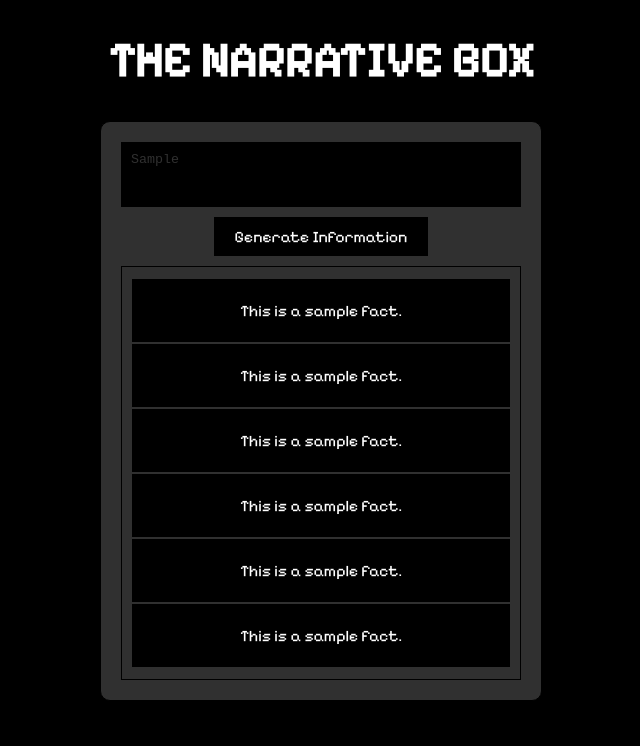
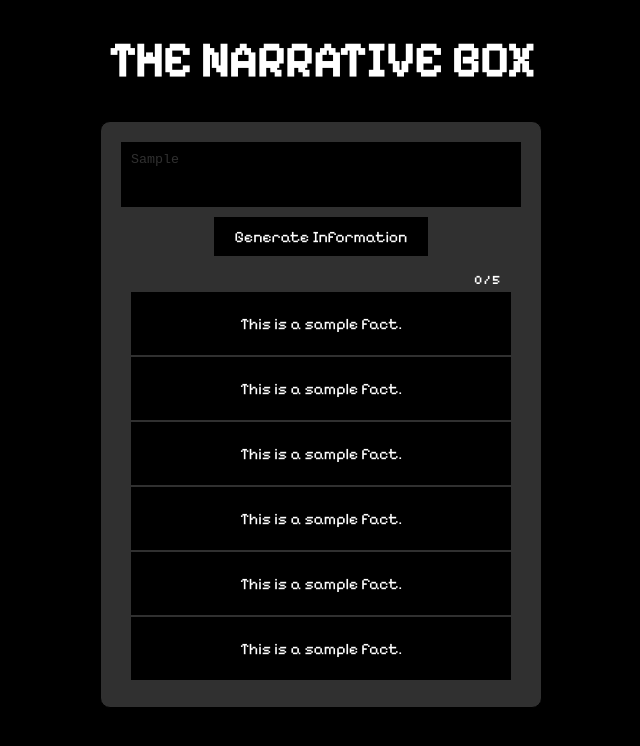
Before and after one commit to tom-plant/the-narrative-box, a React (Create React App) app: page / in a window 1280 px wide. Both pictures are taken after typing "Sample" into the empty fields and a click on the button "Generate Information". Shown: the top 746 px of the page, without its empty margins (319-959 px from the left). Built offline with nearby package versions, Linux system fonts and the light colour scheme.

Commit message:
Add counter for box selection

```diff
--- a/public/index.html
+++ b/public/index.html
@@ -13,6 +13,10 @@
       href="https://fonts.googleapis.com/css2?family=Pixelify+Sans&display=swap"
       rel="stylesheet"
     />
+    <link
+      href="https://fonts.googleapis.com/css2?family=Silkscreen&display=swap"
+      rel="stylesheet"
+      />
     <link rel="apple-touch-icon" href="%PUBLIC_URL%/logo192.png" />
     <!--
       manifest.json provides metadata used when your web app is installed on a
--- a/src/components/InputInterface/AvailableInformation/AvailableInformation.css
+++ b/src/components/InputInterface/AvailableInformation/AvailableInformation.css
@@ -1,13 +1,26 @@
 /* AvailableInformation.css */
 
 .available-information {
-  border: 1px solid black;
-  padding: 10px;
+  border: 0px solid black;
+  padding: 24px 10px 5px; /* Adjust the padding-top value to create space */
   text-align: center;
   margin-top: 10px;
+  position: relative; /* Make the container a positioning context for the counter */
+  font-family: 'Pixelify Sans', sans-serif; /* Set the font-family to Pixelify Sans */
 }
 
 .available-information-title {
   font-family: 'Pixelify Sans', sans-serif;
   font-size: 20px;
 }
+
+.counter {
+  position: absolute; /* Position the counter absolutely within the container */
+  top: 0px; /* Adjust the top distance as needed */
+  right: 10px; /* Adjust the right distance as needed */
+  font-size: 13px; /* Adjust the font size as needed */
+  color: #ffffff;
+  padding: 5px 10px; /* Add padding as needed */
+  border-radius: 5px; /* Add border-radius for rounded corners */
+  font-family: 'Silkscreen', sans-serif; /* Use the Silkscreen font */
+}
--- a/src/components/InputInterface/AvailableInformation/AvailableInformation.jsx
+++ b/src/components/InputInterface/AvailableInformation/AvailableInformation.jsx
@@ -1,26 +1,38 @@
-import React, { useState } from 'react';
+import React, { useState, useEffect } from 'react';
 import FactBox from './FactBox';
 import './AvailableInformation.css';
 
-function AvailableInformation({ factCount }) {
+function AvailableInformation({ factCount, isButtonClicked }) {
   const [boxClicked, setBoxClicked] = useState(new Array(factCount).fill(false));
   const [clickCount, setClickCount] = useState(0);
 
-  const factBoxes = [];
+  useEffect(() => {
+    // Check if the button has been clicked, and initialize the counter accordingly
+    if (isButtonClicked) {
+      setClickCount(0); // Initialize click count to 0 when the button is clicked
+    }
+  }, [isButtonClicked]);
 
   const handleBoxClick = (index) => {
+    if (!isButtonClicked) {
+      // If the button has not been clicked, return early to avoid handling clicks
+      return;
+    }
+
     const updatedClickedState = [...boxClicked];
     updatedClickedState[index] = !updatedClickedState[index];
 
-    // Calculate the new click count based on the updated state
     const newClickCount = updatedClickedState.filter((clicked) => clicked).length;
 
-    // Check if the new click count is within the limit (0 to 5)
     if (newClickCount <= 5) {
       setBoxClicked(updatedClickedState);
       setClickCount(newClickCount);
     }
   };
+
+  const counter = isButtonClicked ? `${clickCount}/5` : null; // Only display counter if the button has been clicked
+
+  const factBoxes = [];
 
   for (let i = 0; i < factCount; i++) {
     const boxClass = boxClicked[i] ? 'fact-box clicked' : 'fact-box';
@@ -34,6 +46,10 @@ function AvailableInformation({ factCount }) {
 
   return (
     <div className="available-information">
+      {/* Display the counter if the button has been clicked */}
+      {counter && <div className="counter">{counter}</div>}
+
+      {/* Display the fact boxes */}
       {factBoxes.length > 0 && factBoxes}
     </div>
   );
--- a/src/components/InputInterface/InputInterface.jsx
+++ b/src/components/InputInterface/InputInterface.jsx
@@ -8,6 +8,7 @@ import './InputInterface.css';
 
 function InputInterface() {
   const [factCount, setFactCount] = useState(0);
+  const [isButtonClicked, setIsButtonClicked] = useState(false); // State to track button click
 
   const handleGenerateClick = () => {
     // Check if factCount is less than 30 before incrementing
@@ -16,13 +17,16 @@ function InputInterface() {
       // Cap the count at 36 if it exceeds
       setFactCount(newFactCount > 30 ? 30 : newFactCount);
     }
+
+    // Set the state to indicate the button has been clicked
+    setIsButtonClicked(true);
   };
 
   return (
     <div className="input-interface">
       <TextEntryBox />
       <GenerateButton onGenerateClick={handleGenerateClick} />
-      <AvailableInformation factCount={factCount} />
+      <AvailableInformation factCount={factCount} isButtonClicked={isButtonClicked} /> {/* Pass isButtonClicked as a prop */}
     </div>
   );
 }
```
